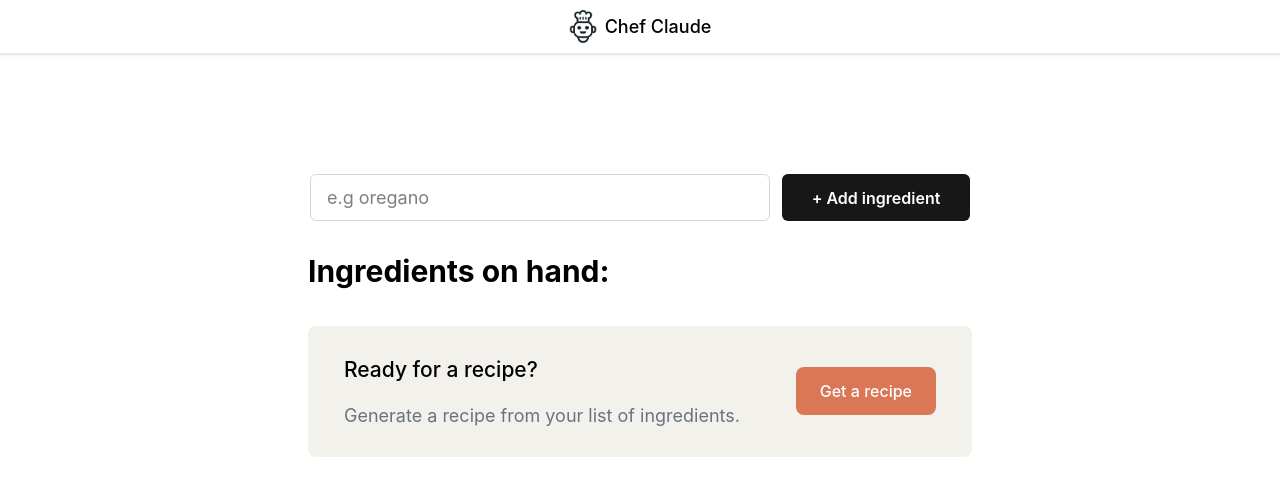
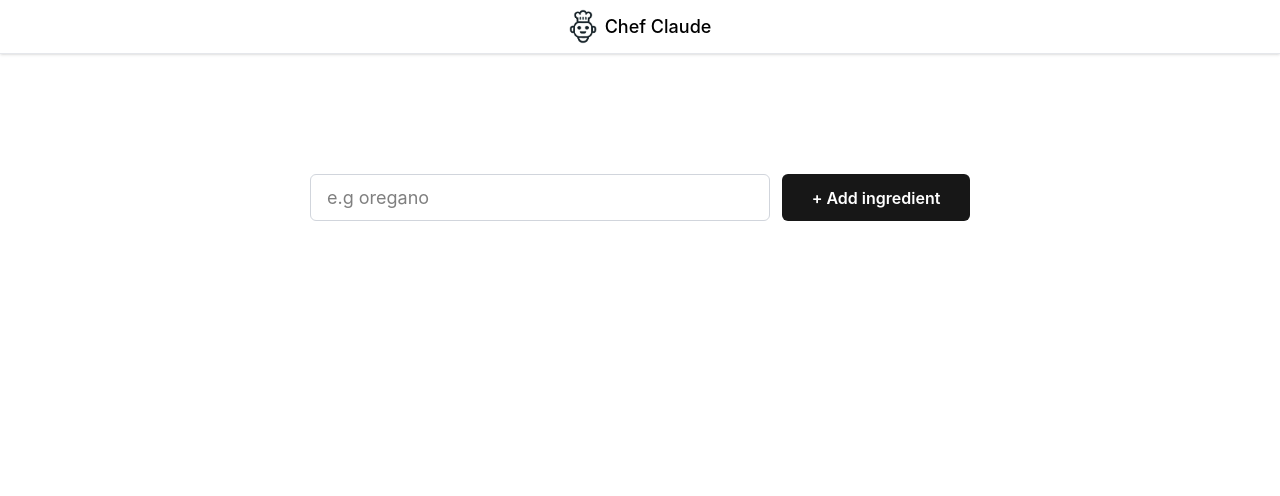
Before and after one commit to Ankit-Sangroula/chef-claude, a React (Vite) app: page / in a window 1280 px wide. Shown: the top 496 px of the page. Built offline with nearby package versions, Linux system fonts and the light colour scheme.

Commit message:
Fix conditional rendering for ingredients section in Home component

```diff
--- a/src/Home.jsx
+++ b/src/Home.jsx
@@ -38,7 +38,10 @@ export default function Home() {
         </button>
       </form>
 
-      <section className="max-w-[664px] mx-auto mt-7">
+      {ingredients.length > 0 && (
+
+
+        <section className="max-w-[664px] mx-auto mt-7">
 
         <h2 className="text-[30px] font-bold mb-4">
           Ingredients on hand:
@@ -69,6 +72,7 @@ export default function Home() {
 
         </div>
       </section>
+  )}
     </div>
   );
 }
```
